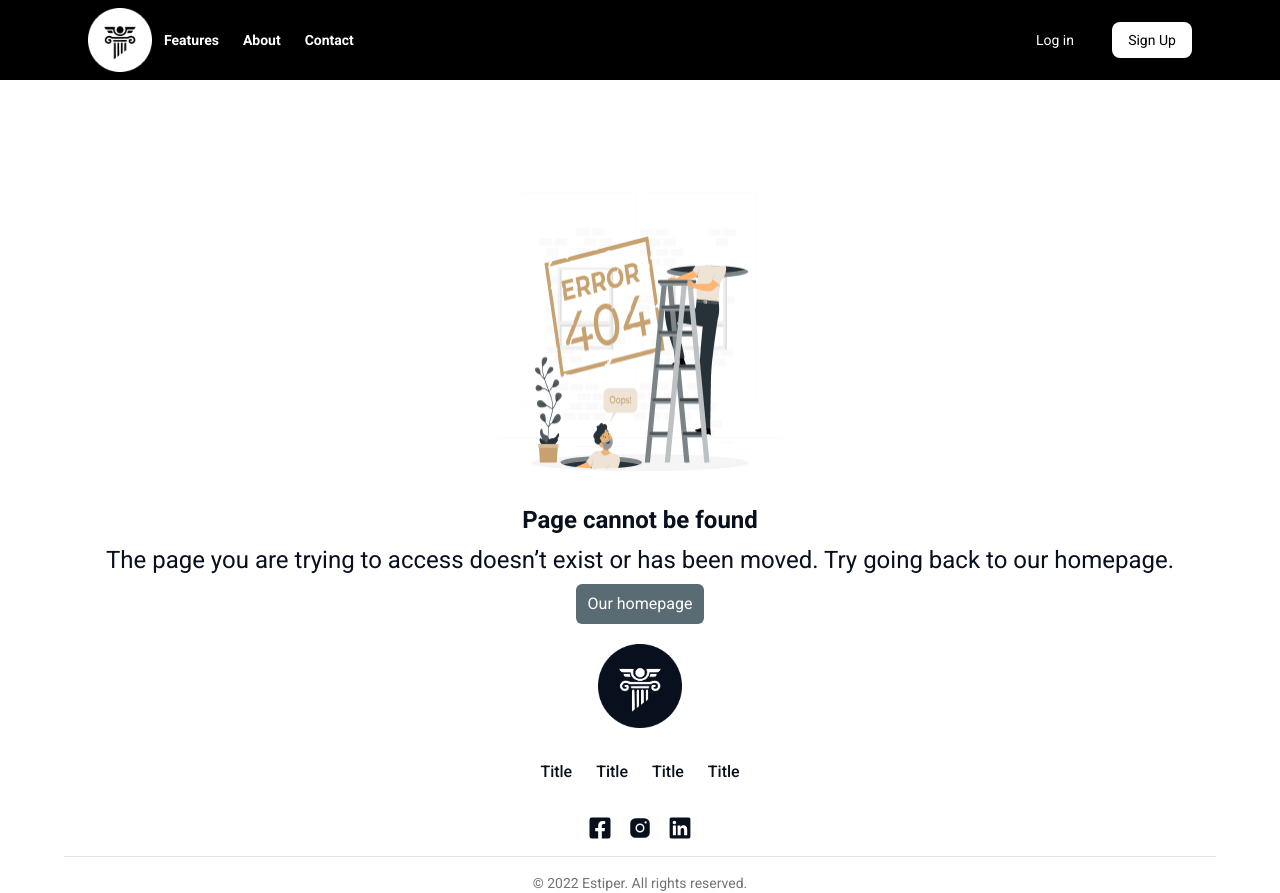
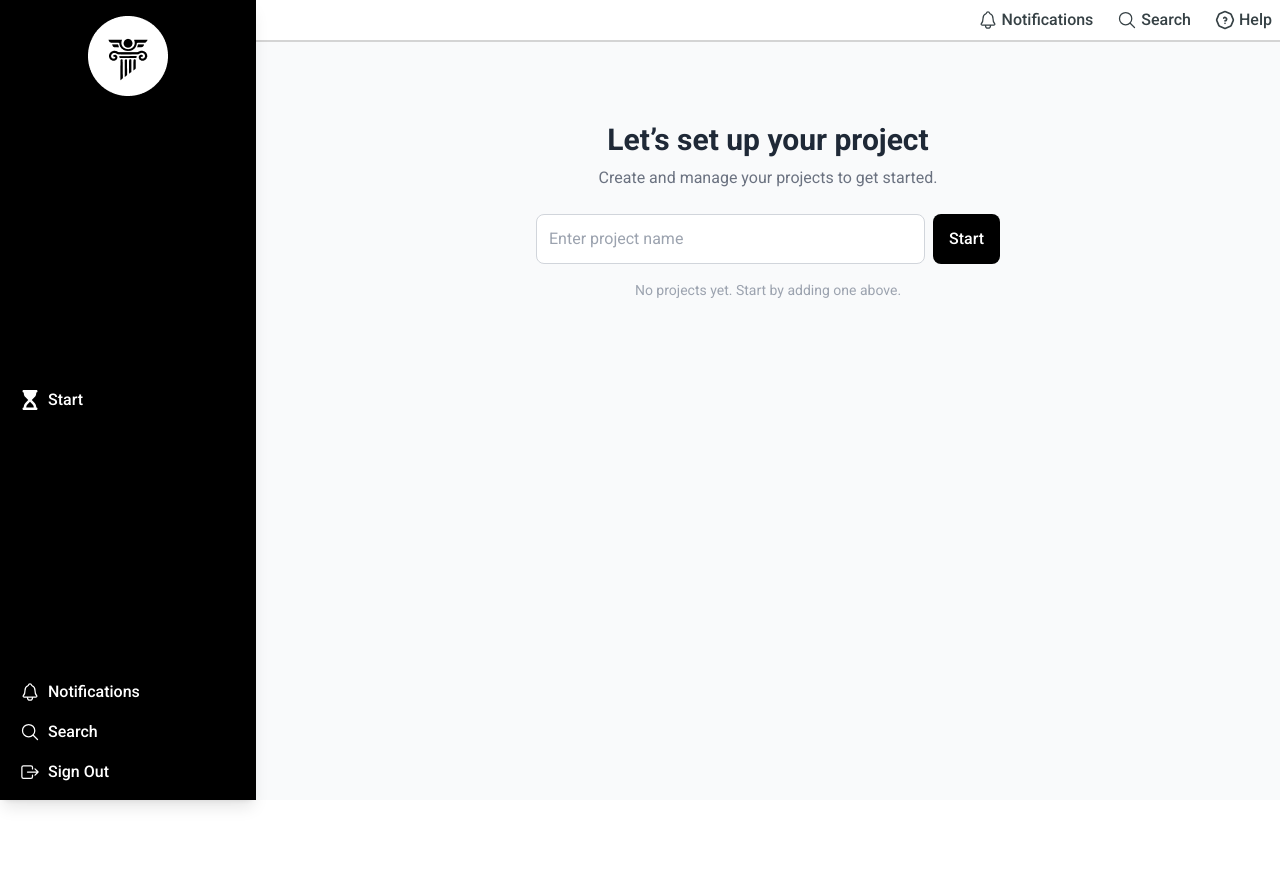
Before and after one commit to zahratec50/Estimate, a Next.js app in the folder frontend/: page /dashboard/projectStart in a window 1280 px wide. Before the commit this address had no page. After the commit the page ends 800 px from the top, so only its background shows below. Built offline with nearby package versions, Linux system fonts and the light colour scheme.

Commit message:
add project start in dashboard

```diff
--- a/frontend/src/app/dashboard/page.tsx
+++ b/frontend/src/app/dashboard/page.tsx
@@ -1,10 +1,9 @@
-import ProjectSetup from '@/components/templates/ProjectSetup/ProjectSetup'
 import React from 'react'
 
 export default function dashboard() {
   return (
     <div>
-      <ProjectSetup />
+
     </div>
   )
 }
--- /dev/null
+++ b/frontend/src/app/dashboard/projectStart/page.tsx
@@ -0,0 +1,10 @@
+import ProjectSetup from '@/components/templates/ProjectSetup/ProjectSetup'
+import React from 'react'
+
+export default function ProjectStart() {
+  return (
+    <div>
+      <ProjectSetup />
+    </div>
+  )
+}
--- a/frontend/src/components/modules/Sidebar/Sidebar.tsx
+++ b/frontend/src/components/modules/Sidebar/Sidebar.tsx
@@ -25,6 +25,7 @@ const Sidebar = ({
 }: SidebarProps) => {
   const isSidebarOpen = useAppStore((state) => state.isSidebarOpen);
   const toggleSidebar = useAppStore((state) => state.toggleSidebar);
+  const isRegistered = useAppStore((state) => state.isRegistered);
 
   // اگر props داده شده بود از آن استفاده کن، در غیر این صورت از استور
   const isOpen = propsIsOpen ?? isSidebarOpen;
@@ -78,12 +79,17 @@ const Sidebar = ({
           </button>
         </div>
 
-        <div className="space-y-4 dark:text-secondary-200 text-white font-medium pl-1">
-          <Link href='/dashboard' className="flex items-center gap-2 hover:text-primary-100">
-            <FaHourglassStart className="size-5" />
-            Start
-          </Link>
-        </div>
+        {isRegistered && (
+          <div className="space-y-4 dark:text-secondary-200 text-white font-medium pl-1">
+            <Link
+              href="/dashboard/projectStart"
+              className="flex items-center gap-2 hover:text-primary-100"
+            >
+              <FaHourglassStart className="size-5" />
+              Start
+            </Link>
+          </div>
+        )}
 
         {/* Nav Links */}
         <nav className="space-y-4 dark:text-secondary-200 text-white font-medium pl-1">
--- a/frontend/src/components/modules/UserDashboard/UserDashboard.tsx
+++ b/frontend/src/components/modules/UserDashboard/UserDashboard.tsx
@@ -25,6 +25,7 @@ const detectUserType = (
 export default function UserDashboard({ children, isFirstQuiz }: { children: React.ReactNode; isFirstQuiz: boolean }) {
   const {
     isRegistered,
+    setRegistered,
     preQuizAnswers,
     setUserType,
     isSidebarOpen,
@@ -72,10 +73,11 @@ export default function UserDashboard({ children, isFirstQuiz }: { children: Rea
   }, [isRegistered, preQuizAnswers, setUserType]);
 
   // Sync with server if already registered
-
+  // ! test you have to change it
   useEffect(() => {
-    if (!isRegistered) return;
-
+    // if (!isRegistered) return;
+    // for test
+    setRegistered(true)
     const isLastQuestion = isFirstQuiz
       ? currentStepFirstQuiz === firstQuestion.length
       : currentStepMainQuiz === mainQuizData.length;
@@ -100,6 +102,7 @@ export default function UserDashboard({ children, isFirstQuiz }: { children: Rea
         isOpen={isSidebarOpen}
         isHelpOpen={isHelpOpen}
         onClose={toggleSidebar}
+
       />
 
       {/* Main Layout */}
```
